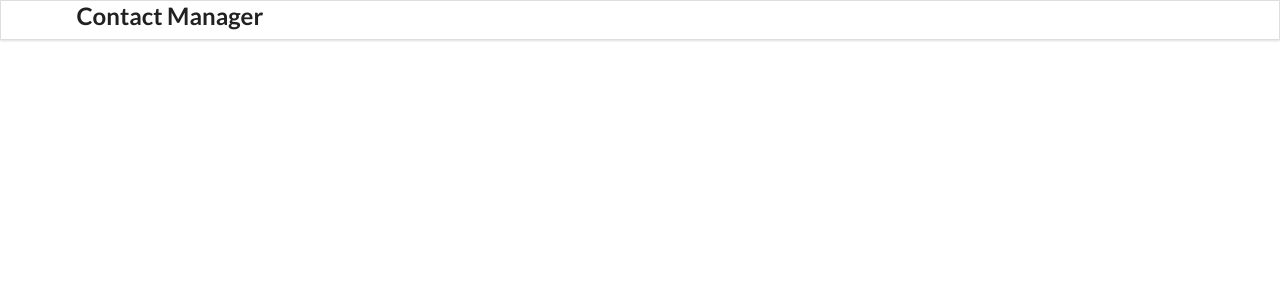
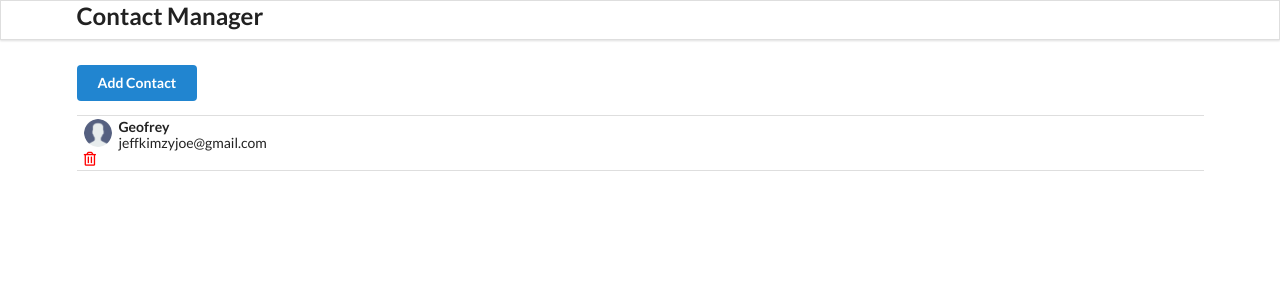
Before and after one commit to Ge0frey/contact-app, a React (Create React App) app: page / in a window 1280 px wide. Shown: the top 300 px of the page. Built offline with nearby package versions, Linux system fonts and the light colour scheme.

Commit message:
Routes,Route and exact

```diff
--- a/public/index.html
+++ b/public/index.html
@@ -14,7 +14,8 @@
       manifest.json provides metadata used when your web app is installed on a
       user's mobile device or desktop. See https://developers.google.com/web/fundamentals/web-app-manifest/
     -->
-    <link rel="stylesheet" href="https://cdnjs.cloudflare.com/ajax/libs/semantic-ui/2.4.1/semantic.min.css">      Notice the use of %PUBLIC_URL% in the tags above.
+    <link rel="stylesheet" href="https://cdnjs.cloudflare.com/ajax/libs/semantic-ui/2.4.1/semantic.min.css">
+    Notice the use of %PUBLIC_URL% in the tags above.
       <!-- It will be replaced with the URL of the `public` folder during the build.
       Only files inside the `public` folder can be referenced from the HTML.
 
--- a/src/Components/AddContact.js
+++ b/src/Components/AddContact.js
@@ -23,7 +23,7 @@ class AddContact extends React.Component{
     render () {
         return (
             <div className="ui main">
-                <h2>Add Contact</h2>
+                <h2>-</h2>
                 <form className="ui form" onSubmit={this.add}>
                     <div className="field">
                         <label>name</label>
--- a/src/Components/App.js
+++ b/src/Components/App.js
@@ -3,7 +3,7 @@ import { v4 as uuidv4 } from 'uuid';
 import AddContact from './AddContact';
 import Header from './Header';
 import ContactList from './ContactList';
-import { BrowserRouter as Router, Switch, Routes, Route} from 'react-router-dom';
+import { BrowserRouter as Router, Routes, Route} from 'react-router-dom';
 
 const Uuid = uuidv4();
 console.log(Uuid);
@@ -45,8 +45,6 @@ function App () {
           <Route path="/add" element={<AddContact addContactHandler={addContactHandler} />} />
           <Route path="/" element={<ContactList contacts={contacts} getContactId={removeContactHandler} />} />
         </Routes>
-        {/* <AddContact addContactHandler = {addContactHandler}/> */}
-        {/* <ContactList contacts = {contacts} getContactId ={removeContactHandler}/> */}
       </Router>
     </div>
   )
--- a/src/Components/ContactList.js
+++ b/src/Components/ContactList.js
@@ -1,4 +1,5 @@
 import React from "react";
+import { Link } from "react-router-dom";
 import ContactCard from "./ContactCard";
 
 const ContactList = (props) => {
@@ -10,11 +11,11 @@ const ContactList = (props) => {
     const contacts = [
         {
         id: '1',
-        'name' : 'Geofrey',
-        'email': 'jeffkimzyjoe@gmail.com'
+        name : 'Geofrey',
+        email: 'jeffkimzyjoe@gmail.com'
     },
 ]
-    const renderContactList = props.contacts.map ((contact) => {
+    const renderContactList = contacts.map ((contact) => {
         return(
             <ContactCard
             contact = {contact}
@@ -23,7 +24,15 @@ const ContactList = (props) => {
         )
     })
     return (
-        <div className="ui celled list">{renderContactList}</div>
+        <div className="main">
+            <h2>
+                -
+            </h2>
+            <Link to= "/add">
+                <button className="ui button blue right">Add Contact</button>
+            </Link>
+            <div className="ui celled list">{renderContactList}</div>
+        </div>
     );
 }
 
```
